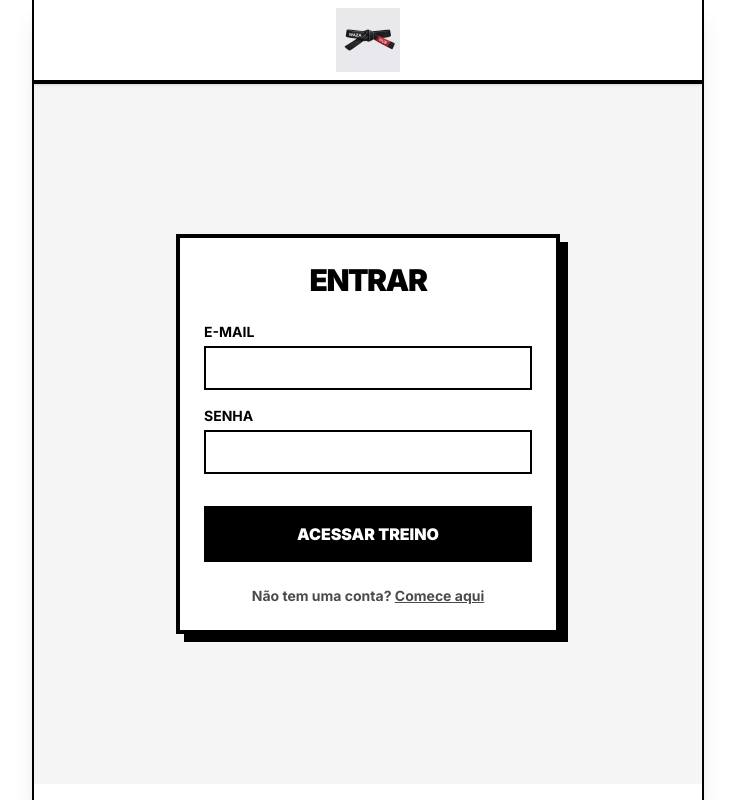
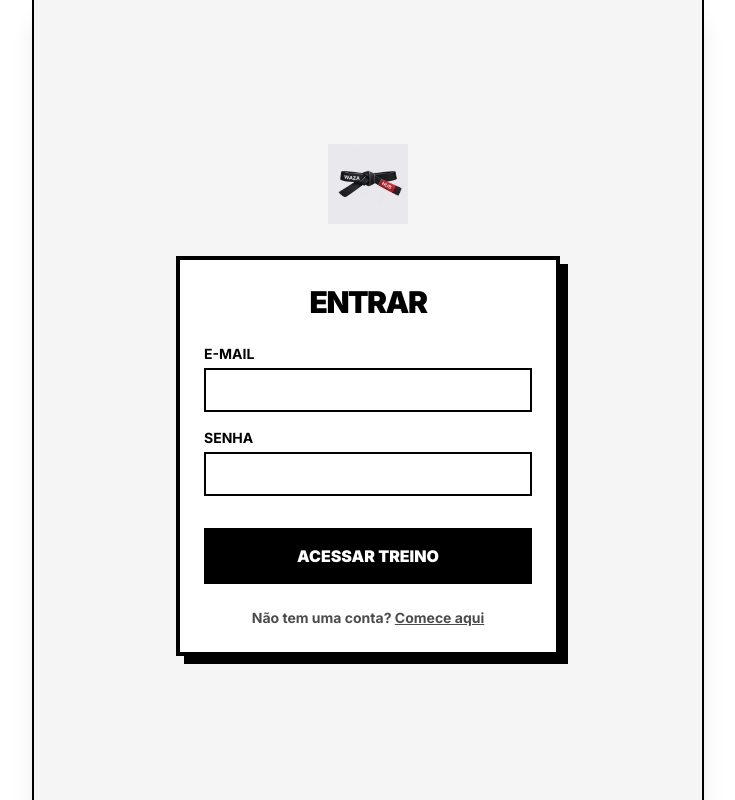
Before and after one commit to bielfernandes-projects/waza-hub, a Next.js app: page /login in a window 1280 px wide. Shown: the whole page, without its empty margins (272-1007 px from the left). Built offline with nearby package versions, Linux system fonts and the light colour scheme; no server answers.

Commit message:
refactor: ajustar navegacao global, menu lateral e layout de auth

```diff
--- a/src/app/login/page.tsx
+++ b/src/app/login/page.tsx
@@ -3,6 +3,7 @@
 import { useState } from 'react'
 import { login } from '@/app/actions/auth'
 import Link from 'next/link'
+import Image from 'next/image'
 
 export default function LoginPage() {
   const [error, setError] = useState<string | null>(null)
@@ -23,7 +24,17 @@ export default function LoginPage() {
   }
 
   return (
-    <div className="p-8 flex flex-col items-center justify-center bg-neutral-100 min-h-[calc(100vh-100px)]">
+    <div className="p-8 flex flex-col items-center justify-center bg-neutral-100 min-h-screen">
+      <div className="mb-8 relative h-20 w-40">
+        <Image
+          src="/logo.png"
+          alt="WazaHub Logo"
+          fill
+          className="object-contain"
+          priority
+        />
+      </div>
+
       <div className="w-full max-w-sm bg-white border-4 border-black p-6 shadow-[8px_8px_0px_0px_rgba(0,0,0,1)]">
         <h2 className="text-3xl font-black uppercase tracking-tighter mb-6 text-center">Entrar</h2>
 
--- a/src/app/signup/page.tsx
+++ b/src/app/signup/page.tsx
@@ -3,6 +3,7 @@
 import { useState } from 'react'
 import { signup } from '@/app/actions/auth'
 import Link from 'next/link'
+import Image from 'next/image'
 
 export default function SignupPage() {
   const [error, setError] = useState<string | null>(null)
@@ -23,7 +24,17 @@ export default function SignupPage() {
   }
 
   return (
-    <div className="p-8 flex flex-col items-center justify-center bg-neutral-100 min-h-[calc(100vh-100px)]">
+    <div className="p-8 flex flex-col items-center justify-center bg-neutral-100 min-h-screen">
+      <div className="mb-8 relative h-20 w-40">
+        <Image
+          src="/logo.png"
+          alt="WazaHub Logo"
+          fill
+          className="object-contain"
+          priority
+        />
+      </div>
+
       <div className="w-full max-w-sm bg-white border-4 border-black p-6 shadow-[8px_8px_0px_0px_rgba(0,0,0,1)]">
         <h2 className="text-3xl font-black uppercase tracking-tighter mb-6 text-center text-red-600">Cadastro</h2>
 
--- a/src/components/Header.tsx
+++ b/src/components/Header.tsx
@@ -2,13 +2,14 @@
 
 import { useState } from 'react';
 import Link from 'next/link';
-import { usePathname } from 'next/navigation';
+import { usePathname, useRouter } from 'next/navigation';
 import Image from 'next/image';
 import { HeaderAuth } from './HeaderAuth';
 
 export function Header() {
   const [isSidebarOpen, setIsSidebarOpen] = useState(false);
   const pathname = usePathname();
+  const router = useRouter();
 
   const toggleSidebar = () => setIsSidebarOpen(!isSidebarOpen);
   const closeSidebar = () => setIsSidebarOpen(false);
@@ -21,12 +22,45 @@ export function Header() {
     { name: 'Perfil', href: '#' },
   ];
 
-  const isLoginPage = pathname === '/login';
+  const isAuthPage = pathname === '/login' || pathname === '/signup';
+  const isRootPage = pathname === '/';
+
+  if (isAuthPage) {
+    return null;
+  }
 
   return (
     <>
       <header className="sticky top-0 z-40 w-full border-b-4 border-black bg-white shadow-sm">
-        <div className={`flex h-20 items-center px-6 ${isLoginPage ? 'justify-center' : 'justify-between'}`}>
+        <div className="flex h-20 items-center justify-between px-6">
+
+          {/* Esquerda: Botão Voltar ou Menu Hamburger */}
+          <div className="flex-1 flex items-center justify-start">
+            {!isRootPage ? (
+              <button
+                onClick={() => router.back()}
+                className="flex h-10 w-10 items-center justify-center border-2 border-black bg-white hover:bg-black hover:text-white transition-colors"
+                aria-label="Voltar"
+              >
+                <svg className="w-6 h-6" fill="none" viewBox="0 0 24 24" stroke="currentColor">
+                  <path strokeLinecap="square" strokeLinejoin="miter" strokeWidth={3} d="M15 19l-7-7 7-7" />
+                </svg>
+              </button>
+            ) : (
+              <button
+                onClick={toggleSidebar}
+                className="flex h-10 w-10 flex-col items-center justify-center gap-1.5 border-2 border-black bg-white hover:bg-black hover:text-white transition-colors"
+                aria-label="Menu"
+              >
+                <span className="block h-1 w-6 bg-current"></span>
+                <span className="block h-1 w-6 bg-current"></span>
+                <span className="block h-1 w-6 bg-current"></span>
+              </button>
+            )}
+          </div>
+
+          {/* Centro: Título ou Logo */}
+          <div className="flex-1 flex items-center justify-center">
             <Link href="/" onClick={closeSidebar} className="relative h-16 w-32 hover:scale-105 transition-transform">
               <Image
                 src="/logo.png"
@@ -36,18 +70,13 @@ export function Header() {
                 priority
               />
             </Link>
+          </div>
 
-          {!isLoginPage && (
-            <button
-              onClick={toggleSidebar}
-              className="flex h-10 w-10 flex-col items-center justify-center gap-1.5 border-2 border-black bg-white hover:bg-black hover:text-white transition-colors"
-              aria-label="Toggle menu"
-            >
-              <span className="block h-1 w-6 bg-current"></span>
-              <span className="block h-1 w-6 bg-current"></span>
-              <span className="block h-1 w-6 bg-current"></span>
-            </button>
-          )}
+          {/* Direita: Ações ou vazio */}
+          <div className="flex-1 flex items-center justify-end">
+            {/* Área direita disponível para futuras integrações (ex: ícone de perfil rápido) */}
+          </div>
+
         </div>
       </header>
 
@@ -61,12 +90,13 @@ export function Header() {
 
       {/* Sidebar Drawer */}
       <div
-        className={`fixed top-0 right-0 z-50 h-full w-80 max-w-[80vw] transform border-l-4 border-black bg-white transition-transform duration-300 ease-in-out flex flex-col ${isSidebarOpen ? 'translate-x-0' : 'translate-x-full'}`}
+        className={`fixed top-0 left-0 z-50 h-full w-80 max-w-[80vw] transform border-r-4 border-black bg-white transition-transform duration-300 ease-in-out flex flex-col ${isSidebarOpen ? 'translate-x-0' : '-translate-x-full'}`}
       >
-        <div className="flex justify-end p-6 border-b-2 border-black">
+        <div className="flex justify-start p-6 border-b-2 border-black">
           <button
             onClick={closeSidebar}
             className="flex h-10 w-10 items-center justify-center border-2 border-black bg-white hover:bg-black hover:text-white transition-colors"
+            aria-label="Fechar menu"
           >
             <svg className="w-6 h-6" fill="none" viewBox="0 0 24 24" stroke="currentColor">
               <path strokeLinecap="square" strokeLinejoin="miter" strokeWidth={3} d="M6 18L18 6M6 6l12 12" />
```
Also changed, not shown: 1 other file (tests, documents, lock files or other folders). Lines whose indentation alone changed are shown as unchanged.
